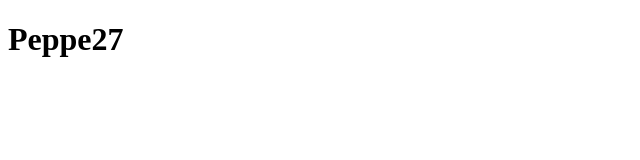
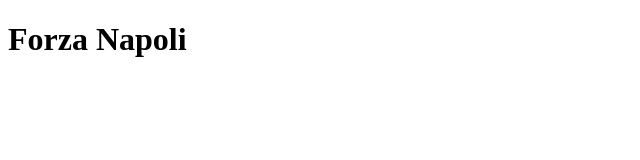
Before and after one commit to MrPeppe27/Peppe27, a plain HTML site: page index.html in a window 1280 px wide. Shown: the whole page, without its empty margins (0-640 px from the left). Drawn offline with Linux system fonts and the light colour scheme.

Commit message:
h1 napoli

```diff
--- a/index.html
+++ b/index.html
@@ -6,6 +6,6 @@
     <title>Document</title>
 </head>
 <body>
-    <h1> Peppe27 </h1>
+    <h1> Forza Napoli </h1>
 </body>
 </html>
```
